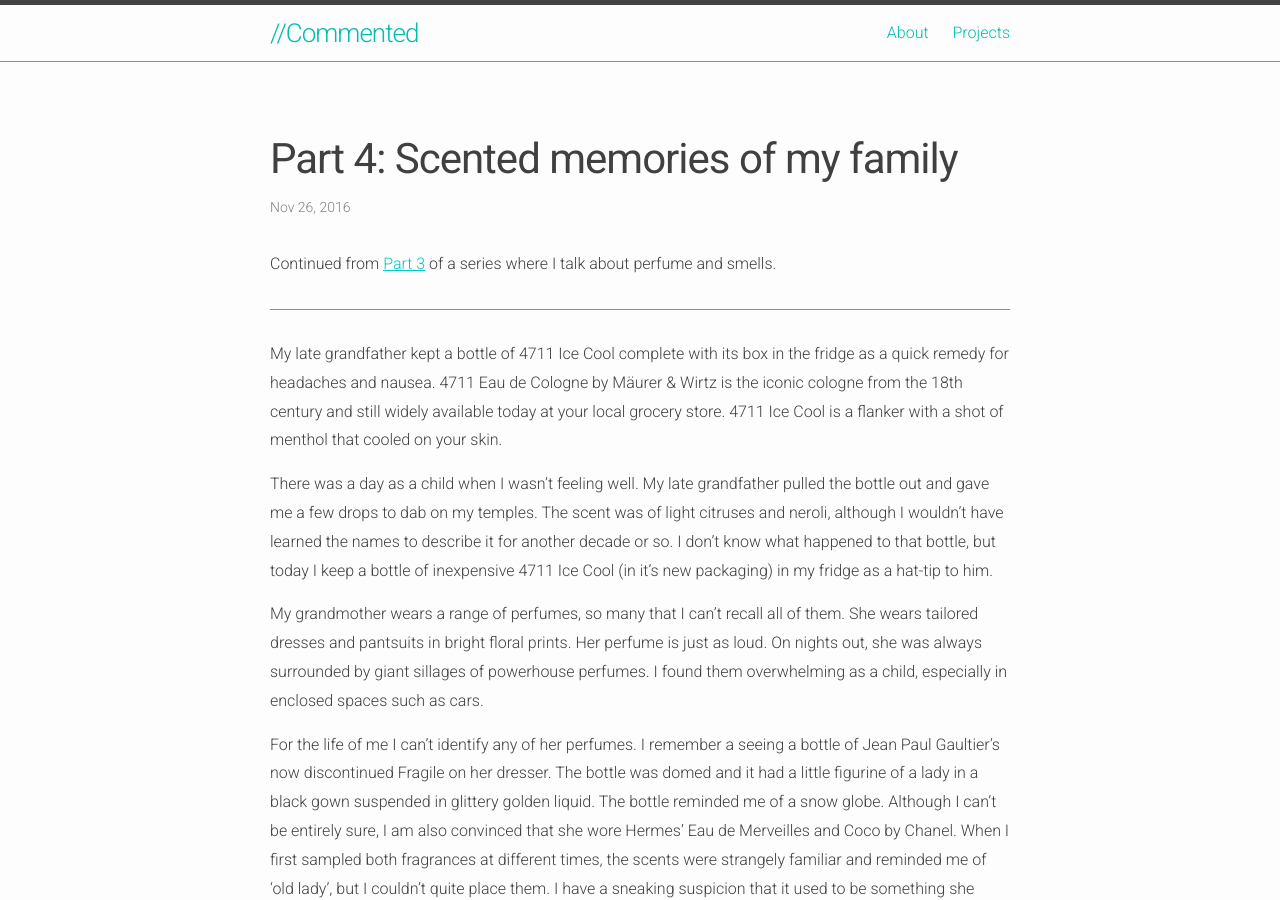
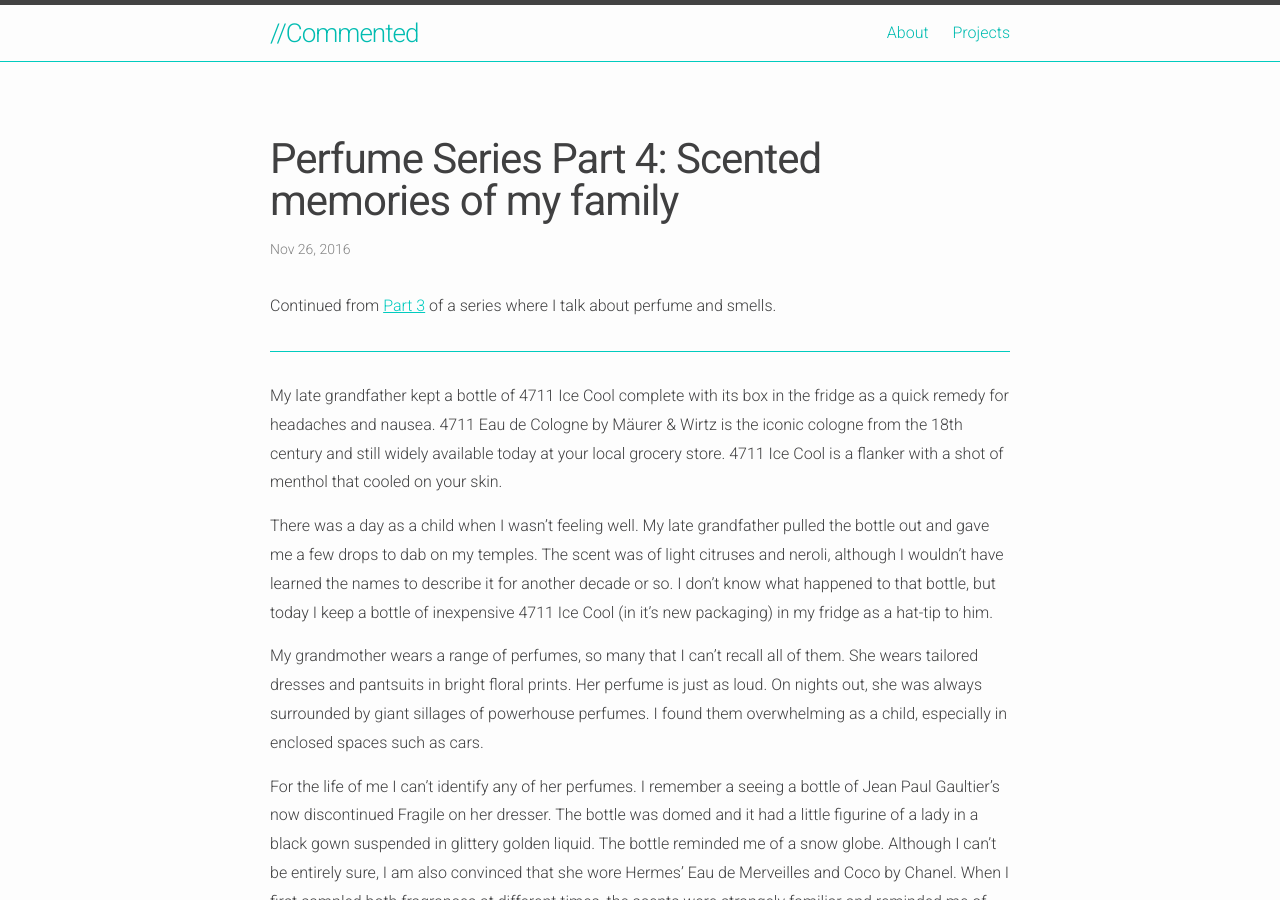
Before and after one commit to piratefsh/piratefsh.github.io, a Jekyll site: the page built from _posts/2016-11-26-scented-memories.markdown, in a window 1280 px wide and 900 px high. Built offline with Jekyll 4.4.1, drawn with Linux system fonts in a browser that asks for light colours.

Commit message:
Update perfume series titles

```diff
--- a/_posts/2016-11-07-department-stores-are-terrifying.markdown
+++ b/_posts/2016-11-07-department-stores-are-terrifying.markdown
@@ -1,5 +1,5 @@
 ---
-title: "Part 2: Sales assistants at department stores are terrifying"
+title: "Perfume Series Part 2: Sales assistants at department stores are terrifying"
 layout: post
 ---
 
--- a/_posts/2016-11-13-short-lived-first-love.markdown
+++ b/_posts/2016-11-13-short-lived-first-love.markdown
@@ -1,5 +1,5 @@
 ---
-title: "Part 3: A short-lived first love"
+title: "Perfume Series Part 3: A short-lived first love"
 layout: post
 ---
 
--- a/_posts/2016-11-26-scented-memories.markdown
+++ b/_posts/2016-11-26-scented-memories.markdown
@@ -1,5 +1,5 @@
 ---
-title: "Part 4: Scented memories of my family"
+title: "Perfume Series Part 4: Scented memories of my family"
 layout: post
 ---
 
--- a/_posts/2016-12-07-what-do-other-people-smell-like.markdown
+++ b/_posts/2016-12-07-what-do-other-people-smell-like.markdown
@@ -1,5 +1,5 @@
 ---
-title: "Part 5: What do other people smell like"
+title: "Perfume Series Part 5: What do other people smell like"
 layout: post
 ---
 
--- a/_posts/2016-12-10-perfume-in-life-today.markdown
+++ b/_posts/2016-12-10-perfume-in-life-today.markdown
@@ -1,5 +1,5 @@
 ---
-title: "Part 6: Perfume in my life today"
+title: "Perfume Series Part 6: Perfume in my life today"
 layout: post
 ---
 
```
